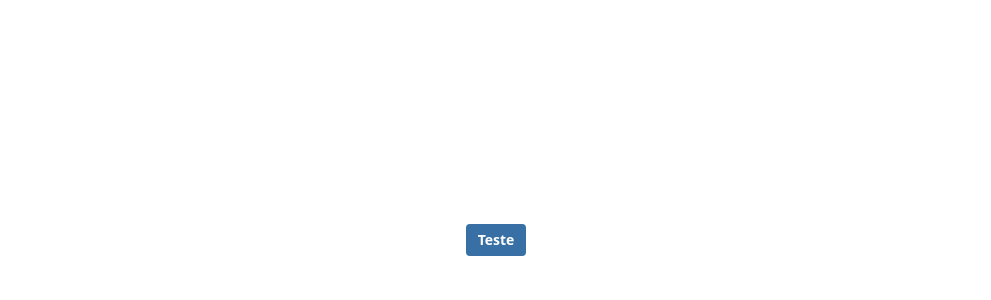
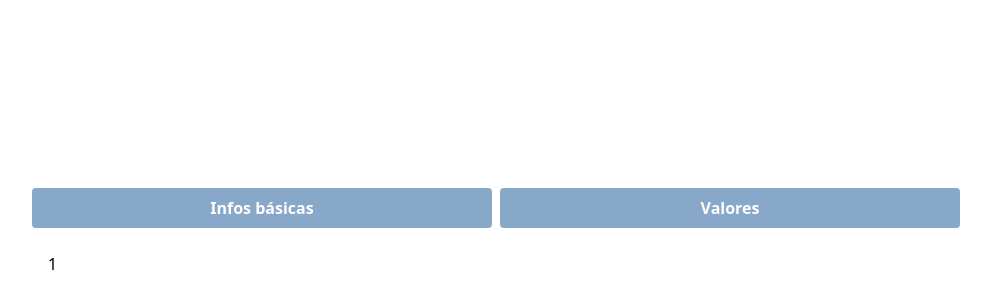
Before and after one commit to dvx-solutions/lab-ui, a React (Vite) app: page / in a window 1280 px wide. Shown: the part 160-460 px from the top of the page, without its empty margins (144-1135 px from the left). Built offline with nearby package versions, Linux system fonts and the light colour scheme.

Commit message:
docs(changeset): criação do componente Tabs

```diff
--- a/package.json
+++ b/package.json
@@ -35,6 +35,7 @@
     "@chakra-ui/react": "^2.2.4",
     "@changesets/cli": "^2.24.3",
     "@radix-ui/react-avatar": "^1.0.0",
+    "@radix-ui/react-tabs": "^1.0.0",
     "@radix-ui/react-tooltip": "^1.0.0",
     "@tanstack/react-query": "^4.0.10",
     "@vitejs/plugin-react": "^1.3.2",
--- a/src/App.tsx
+++ b/src/App.tsx
@@ -1,19 +1,20 @@
-import { Avatar } from '+/components/Avatar';
-
-import { Button } from './components/buttons/Button';
-import { Select } from './components/form/Select';
-import { convertClassnames } from './lib/convertClassnames';
+import { Tabs } from './components/Tabs';
 
 export function App() {
   return (
     <div className="w[100vw] flex h-[100vh] items-center justify-center">
-      <Button
-        onClick={() => alert('haha')}
-        className="primary-button"
-        isDisabled
-      >
-        Teste
-      </Button>
+      <div className="w-3/4 p-4">
+        <Tabs
+          tabsList={[
+            { id: 'basic_infos', name: 'Infos básicas' },
+            { id: 'money', name: 'Valores' },
+          ]}
+          tabsContent={[
+            { tabFor: 'basic_infos', children: <p>1</p> },
+            { tabFor: 'money', children: <p>2</p> },
+          ]}
+        />
+      </div>
     </div>
   );
 }
--- /dev/null
+++ b/src/components/Tabs.tsx
@@ -0,0 +1,78 @@
+import * as TabsPrimitive from '@radix-ui/react-tabs';
+import { ReactNode, useState } from 'react';
+
+import { convertClassnames } from '../lib/convertClassnames';
+
+export interface TabListProps {
+  id: string;
+  name: string;
+}
+
+export interface TabContentProps {
+  children: ReactNode | string;
+  tabFor: string;
+}
+
+export interface TabsProps {
+  defaultTabIndex?: number;
+  tabContentClassname?: string;
+  tabListClassname?: {
+    className?: string;
+    activeClassName?: string;
+  };
+  tabsContent: Array<TabContentProps>;
+  tabsList: Array<TabListProps>;
+}
+
+export function Tabs({
+  defaultTabIndex = 0,
+  tabContentClassname,
+  tabListClassname,
+  tabsContent,
+  tabsList,
+}: TabsProps) {
+  const [activeTab, setActiveTab] = useState(tabsList[defaultTabIndex].id);
+
+  return (
+    <TabsPrimitive.Root
+      className="flex w-full flex-col gap-2 bg-transparent"
+      onValueChange={setActiveTab}
+      orientation="vertical"
+      value={activeTab}
+    >
+      <TabsPrimitive.List className="flex w-full justify-center gap-2">
+        {tabsList.map(({ id, name }) => (
+          <TabsPrimitive.Trigger
+            key={id}
+            value={id}
+            className={convertClassnames([
+              'text-brand-text-primar w-full rounded bg-brand-primary/60 py-2 font-semibold text-brand-text-primary transition-all duration-300 hover:bg-brand-primary/50',
+              tabListClassname?.className ?? '',
+              activeTab === id
+                ? [
+                    'bg-brand-primary hover:bg-brand-primary/90',
+                    tabListClassname?.activeClassName ?? '',
+                  ].join(' ')
+                : '',
+            ])}
+          >
+            {name}
+          </TabsPrimitive.Trigger>
+        ))}
+      </TabsPrimitive.List>
+
+      {tabsContent.map(({ children, tabFor }) => (
+        <TabsPrimitive.Content
+          value={tabFor}
+          key={tabFor}
+          className={convertClassnames([
+            'rounded p-4',
+            tabContentClassname ?? '',
+          ])}
+        >
+          {children}
+        </TabsPrimitive.Content>
+      ))}
+    </TabsPrimitive.Root>
+  );
+}
--- a/src/components/index.ts
+++ b/src/components/index.ts
@@ -2,3 +2,4 @@ export * from './Avatar';
 export * from './buttons';
 export * from './form';
 export * from './Spinner';
+export * from './Tabs';
--- a/src/index.css
+++ b/src/index.css
@@ -11,5 +11,6 @@
   :root {
     --color-primary: 56 111 164;
     --color-secondary: 89 165 216;
+    --color-text-primary: 255 255 255;
   }
 }
--- a/tailwind.config.js
+++ b/tailwind.config.js
@@ -9,6 +9,7 @@ module.exports = {
         brand: {
           primary: 'rgb(var(--color-primary) / <alpha-value>)',
           secondary: 'rgb(var(--color-secondary) / <alpha-value>)',
+          'text-primary': 'rgb(var(--color-text-primary) / <alpha-value>)',
         },
       },
     },
```
Also changed, not shown: .changeset/sweet-coins-kneel.md (added), 1 other file (tests, documents, lock files or other folders).
